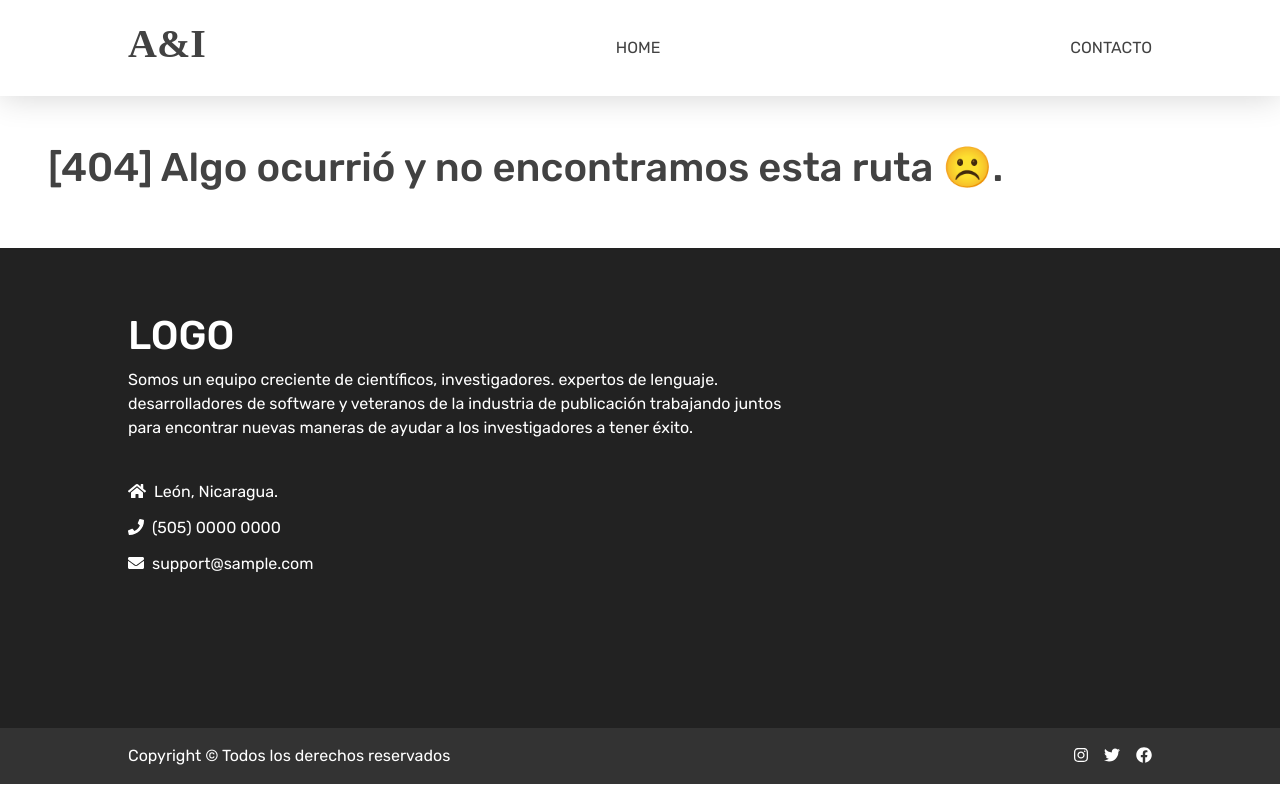
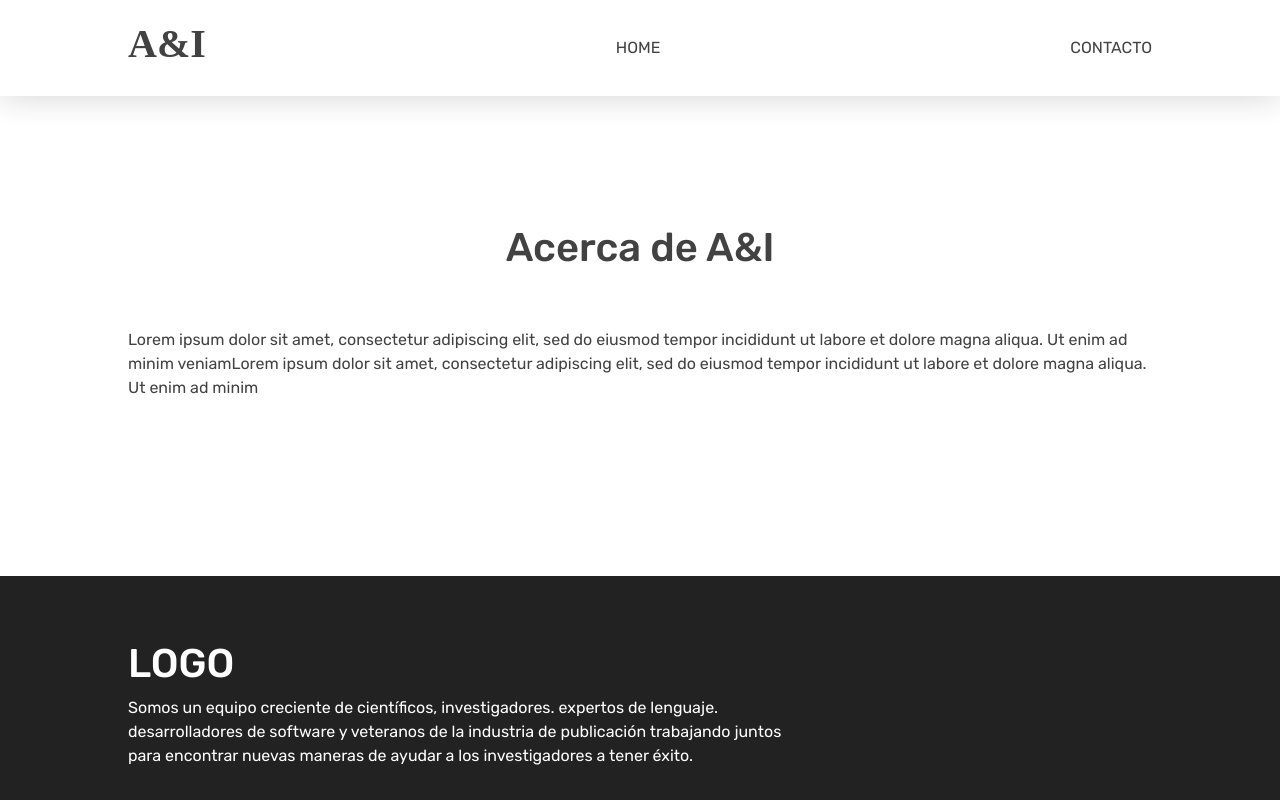
Before and after one commit to Just0Rick/tyme, an Angular app: page /contacto in a window 1280 px wide. Shown: the top 800 px of the page. Built offline with nearby package versions, Linux system fonts and the light colour scheme.

Commit message:
Added the contacto module, some style fixes

```diff
--- a/src/app/app-routing.module.ts
+++ b/src/app/app-routing.module.ts
@@ -8,6 +8,11 @@ const routes: Routes = [
     loadChildren: () => import('./main-page/main-page.module').then(m => m.MainPageModule),
     data: { title: 'Index' }
   },
+  {
+    path: 'contacto',
+    loadChildren: () => import('./contacto/contacto.module').then(m => m.ContactoModule),
+    data: { title: 'Contacto' }
+  },
 
   { path: '**', component: NotFoundComponent }
 ];
--- a/src/app/component-library/service-item/service-item.component.html
+++ b/src/app/component-library/service-item/service-item.component.html
@@ -1,5 +1,5 @@
 <div class="outer-container">
-    <fa-icon [icon]="icn" class="top-icon"></fa-icon>
+    <fa-icon [icon]="icn" class="top-icon" [styles]="{ color: currentIcnColor }"></fa-icon>
     <span class="title">{{title}}</span>
     <hr class="separator" />
     <p class="content">
--- a/src/app/component-library/service-item/service-item.component.ts
+++ b/src/app/component-library/service-item/service-item.component.ts
@@ -1,4 +1,4 @@
-import { Component, EventEmitter, Input, OnInit, Output } from '@angular/core';
+import { Component, EventEmitter, HostListener, Input, OnInit, Output } from '@angular/core';
 import { IconDefinition, faThLarge } from '@fortawesome/free-solid-svg-icons';
 
 
@@ -12,6 +12,14 @@ export class ServiceItemComponent implements OnInit {
   @Input('icon')
   public icn: IconDefinition = faThLarge;
 
+  @Input('icon-accent')
+  public accentIcnColor: string = "var(--color-celestial-blue)";
+
+  @Input('icon-color')
+  public currentIcnColor: string = "var(--color-onyx)";
+
+  public bckpColor: string = "";
+
   @Input()
   public title: string = "Corrección";
 
@@ -24,9 +32,21 @@ export class ServiceItemComponent implements OnInit {
   @Output()
   public cta: EventEmitter<MouseEvent> = new EventEmitter<MouseEvent>();
 
+
+  @HostListener("mouseover")
+  onMouseOver(){
+    this.currentIcnColor = this.accentIcnColor;
+  }
+
+  @HostListener("mouseleave")
+  onMouseLeave(){
+    this.currentIcnColor = this.bckpColor;
+  }
+
   constructor() { }
 
   ngOnInit(): void {
+    this.bckpColor = this.currentIcnColor;
   }
 
   onClick(evt: MouseEvent){
--- /dev/null
+++ b/src/app/contacto/index/index.component.css
@@ -0,0 +1,7 @@
+#main{
+    padding: 8rem 8rem;
+    display: flex;
+    flex-direction: column;
+    gap: 3rem;
+    min-height: 60vh;
+}
--- /dev/null
+++ b/src/app/contacto/index/index.component.html
@@ -0,0 +1,10 @@
+<main id="main">
+    <article class="text-center">
+        <h1>Acerca de A&I</h1>
+    </article>
+    <article>
+        <p>
+            Lorem ipsum dolor sit amet, consectetur adipiscing elit, sed do eiusmod tempor incididunt ut labore et dolore magna aliqua. Ut enim ad minim veniamLorem ipsum dolor sit amet, consectetur adipiscing elit, sed do eiusmod tempor incididunt ut labore et dolore magna aliqua. Ut enim ad minim
+        </p>
+    </article>
+</main>
--- /dev/null
+++ b/src/app/contacto/index/index.component.ts
@@ -0,0 +1,15 @@
+import { Component, OnInit } from '@angular/core';
+
+@Component({
+  selector: 'app-contacto-index',
+  templateUrl: './index.component.html',
+  styleUrls: ['./index.component.css']
+})
+export class IndexComponent implements OnInit {
+
+  constructor() { }
+
+  ngOnInit(): void {
+  }
+
+}
--- a/src/app/main-page/index/index.component.css
+++ b/src/app/main-page/index/index.component.css
@@ -16,6 +16,7 @@
 
 .banner-section .text{
     text-align: center;
+    width: 50%;
 }
 
 .banner-section .image{
```
Also changed, not shown: src/app/contacto/contacto.module.ts (added, +19 -0 lines), src/app/contacto/contacto.routes.ts (added, +21 -0 lines).
